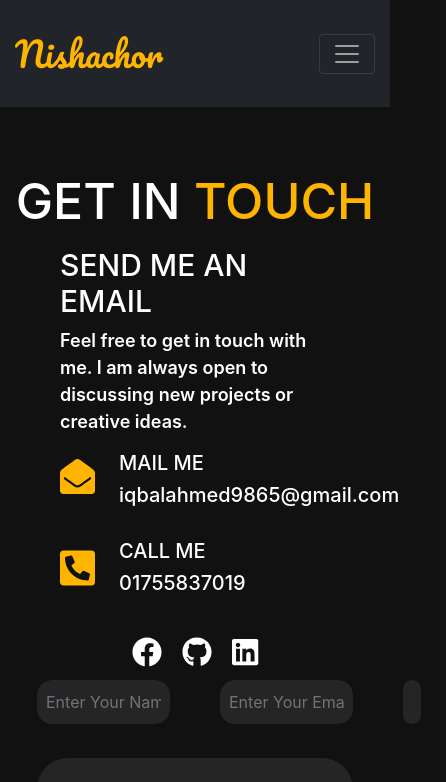
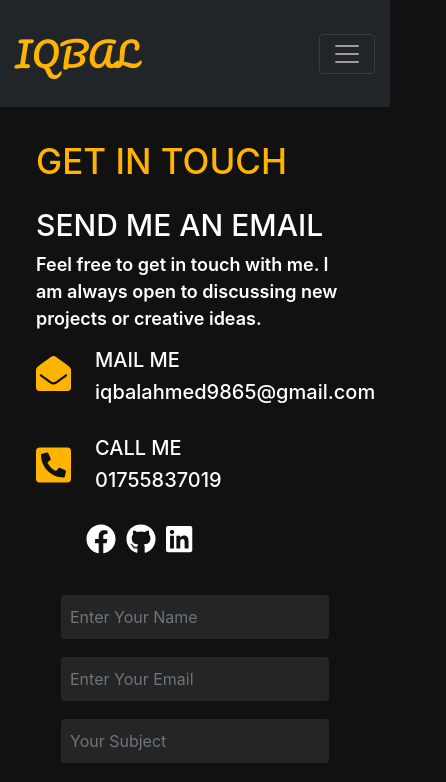
Before and after one commit to iqbal9865/PORTFOLIO, a React (Create React App) app: page /contact in a window 390 px wide. Shown: the top 782 px of the page, 446 px wide, since content can reach past the window. Built offline with nearby package versions, Linux system fonts and the light colour scheme.

Commit message:
responsive contact page

```diff
--- a/src/components/About/ExpEdu.js
+++ b/src/components/About/ExpEdu.js
@@ -15,7 +15,7 @@ const ExpEdu = () => {
                     <h3 className='text-start px-3 mb-5'>Education</h3>
                     <p className='text-start px-3'>30 Dec 2017 - Present</p>
                     <h4 className='text-start px-3'>BSc in CSE - City University.</h4>
-                    <p className='text-start px-3'>I was an Intern there. My job was building user friendly website using WordPress's themes and plugins. During working here I'm include in Web Development sector.</p>
+                    <p className='text-start px-3'>Here I am participate with many club activities. I am the Co-convener of BASIS student forum City University Chapter. I'm also an executive member of City University Programming Club</p>
                 </div>
             </div>
             </div>
--- a/src/components/Contact/Contact.css
+++ b/src/components/Contact/Contact.css
@@ -2,7 +2,7 @@
     max-width: 100%!important
 }
 input{
-    border-radius: 1em!important;
+    /* border-radius: 1em!important; */
     border: 1px solid #111!important;
     background: #252525!important;
     color: white!important;
@@ -12,7 +12,7 @@ input{
 
 }
 textarea{
-    border-radius: 2em!important;
+    /* border-radius: 2em!important; */
     margin-top: 2em;
     border: 1px solid #111!important;
     background: #252525!important;
@@ -25,7 +25,7 @@ textarea{
     padding: 15px 80px!important;
     margin: 0 25px;
     text-transform: uppercase;
-    border-radius: 2em!important;
+    /* border-radius: 2em!important; */
     border: 1px solid #ffb400!important;
     background-color: #111!important;
     font-size: 16px;
@@ -37,3 +37,14 @@ textarea{
     background-color: #ffb400!important;
     transform: scale(1.04);
 }
+@media screen and (max-width: 768px) {
+    .get-in-touch{
+        font-size: 35px!important;
+        margin: 25px 0!important;
+        display:flex!important;
+        justify-content: start!important;
+    }
+    .submit{
+        padding: 10px 40px!important;
+    }
+}
--- a/src/components/Contact/Contact.js
+++ b/src/components/Contact/Contact.js
@@ -16,55 +16,56 @@ const Contact = () => {
         <div>
             <Navbar/>
             <div>
-                <div className='row py-5 w-100 m-auto'>
-                    <h1 className='my-3' style={{fontSize:'50px'}}>GET IN <span style={{color:'#ffb400'}}>TOUCH</span> </h1>
-                    <div className='col-md-4 col-12'>
-                        <div className='container'>
-                            <h4 style={{fontSize:'30px'}} className='text-start px-4'>SEND ME AN EMAIL</h4>
-                            <p style={{fontSize:'18px'}} className='text-start px-4'>Feel free to get in touch with me. I am always open to discussing new  projects or creative ideas.</p>
+                <div className='row py-2 w-100 m-auto container'>
+                    <h1 className='my-3 get-in-touch' style={{fontSize:'45px',color:'#ffb400'}}>GET IN TOUCH </h1>
+                    <div className='col-lg-4 col-12'>
+                        <div className=''>
+                            <h4 style={{fontSize:'30px'}} className='text-start pr-5'>SEND ME AN EMAIL</h4>
+                            <p style={{fontSize:'18px'}} className='text-start pr-5'>Feel free to get in touch with me. I am always open to discussing new  projects or creative ideas.</p>
                         </div>
-                        <div className='d-flex container'>
-                            <div className='text-start px-4' style={{fontSize:'35px', color:'#ffb400'}}><FontAwesomeIcon icon={faEnvelopeOpen} /></div>
+                        <div className='d-flex'>
+                            <div className='text-start' style={{fontSize:'35px', color:'#ffb400'}}><FontAwesomeIcon icon={faEnvelopeOpen} /></div>
                             <div>
-                                <h5 className='text-start'>MAIL ME</h5>
-                                <h5 className='text-start'>iqbalahmed9865@gmail.com</h5>
+                                <h5 className='text-start px-4'>MAIL ME</h5>
+                                <h5 className='text-start px-4'>iqbalahmed9865@gmail.com</h5>
                             </div>
                         </div>
 
-                        <div className='d-flex container my-4'>
-                            <div className='text-start px-4' style={{fontSize:'40px', color:'#ffb400'}}><FontAwesomeIcon icon={faPhoneSquareAlt} /></div>
+                        <div className='d-flex my-4'>
+                            <div className='text-start' style={{fontSize:'40px', color:'#ffb400'}}><FontAwesomeIcon icon={faPhoneSquareAlt} /></div>
                             <div>
-                                <h5 className='text-start'>CALL ME</h5>
-                                <h5 className='text-start'>01755837019</h5>
+                                <h5 className='text-start px-4'>CALL ME</h5>
+                                <h5 className='text-start px-4'>01755837019</h5>
                             </div>
-
+                        </div>
+                        <div className='text-start'>
+                        <a href="https://www.facebook.com/IqbalEmon142/"><FontAwesomeIcon style={{fontSize:'30px',marginLeft:'50px',marginBottom:'30px',color:'#fff'}} icon={faFacebook} /></a>
+                        <a href="https://github.com/iqbal9865"><FontAwesomeIcon style={{fontSize:'30px',marginLeft:'10px',marginBottom:'30px',color:'#fff'}} icon={faGithub} /></a>
+                        <a href="https://www.linkedin.com/in/iqbal-ahmed43/"><FontAwesomeIcon style={{fontSize:'30px',marginLeft:'10px',marginBottom:'30px',color:'#fff'}} icon={faLinkedin} /></a>
                         </div>
 
-                        <a href="https://www.facebook.com/IqbalEmon142/"><FontAwesomeIcon style={{fontSize:'30px',margin:'10px',color:'#fff'}} icon={faFacebook} /></a>
-                        <a href="https://github.com/iqbal9865"><FontAwesomeIcon style={{fontSize:'30px',margin:'10px',color:'#fff'}} icon={faGithub} /></a>
-                        <a href="https://www.linkedin.com/in/iqbal-ahmed43/"><FontAwesomeIcon style={{fontSize:'30px',margin:'10px',color:'#fff'}} icon={faLinkedin} /></a>
 
 
                     </div>
-                    <div className='col-md-8 col-12'>
+                    <div className='col-lg-8 col-12'>
                       <form className='form' target='_blank' action="https://formspree.io/f/xgerozkq"
                         method="POST">
-                        <div className='d-flex'>
-                            <div className="form-group container col-md-4 col-6">
+                        <div>
+                            <div className="form-group col-md-12 container mt-2 mb-3">
                             <input className="form-control" placeholder='Enter Your Name' {...register("name", { required: true })} />
                             </div>
 
-                            <div className='form-group container col-md-4 col-6'>
+                            <div className='form-group container col-md-12 my-3'>
                             <input className='form-control' placeholder='Enter Your Email' {...register("email", { required: true })} />
                             {errors.exampleRequired && <span>This field is required</span>}
                             </div>
 
-                            <div className="form-group container col-md-4">
+                            <div className="form-group container col-md-12 my-3">
                             <input className="form-control" placeholder='Your Subject' {...register("subject")} />
                             </div>
                         </div>
                         <div className='form-group container'>
-                             <textarea className='form-control' placeholder='Your Message' rows="6" cols="100">
+                             <textarea className='form-control' placeholder='Your Message' rows="5" cols="100">
 
                         </textarea> </div>
                          <input className='submit my-4 d-flex justify-content-start' type="submit" value='SEND MESSAGE' />
--- a/src/components/Home/Header.css
+++ b/src/components/Home/Header.css
@@ -28,7 +28,7 @@
 }
 .text{
     line-height: 2rem;
-    text-align: justify;
+    text-align: justify!important;
 }
 #animated{
    width: 0ch;
@@ -47,12 +47,15 @@
 @media only screen and (max-width: 600px) {
     #animated{
         margin-left: 0!important;
-        font-size:34px!important;
+        font-size:30px!important;
     }
 }
 @media only screen and (max-width: 600px) {
     img{
         width:320px!important;
+    }
+    .text{
+        text-align: justify!important;
+    }
 
-    }
 }
--- a/src/components/Home/Header.js
+++ b/src/components/Home/Header.js
@@ -14,7 +14,7 @@ const Header = () => {
             </div>
             <div className='col-md-7 col-sm-12 description '>
                <div>
-                    <h1 id='animated' className='pt-5' style={{color: '#ffb400',letterSpacing:'1px',marginLeft:'90px'}}> Hi !  I'M IQBAL AHMED.</h1>
+                    <h1 id='animated' className='pt-5' style={{color: '#ffb400',letterSpacing:'1px',marginLeft:'90px'}}> Hi I'M IQBAL AHMED.</h1>
                     <h1 >WEB DEVELOPER</h1>
                </div>
                <div className="about py-3">
@@ -25,7 +25,7 @@ const Header = () => {
                    <br/> <br/>
                    <a href="https://drive.google.com/uc?export=download&id=140-HWDdvLqCnmp4VmsRVPUP__6IfV-fc" ><button className='button'>DOWNLOAD RESUME</button></a>
                </div>
-               <div className='text-end mt-5'>
+               <div className='text-end mt-3'>
                <a href="https://www.facebook.com/IqbalEmon142/"><FontAwesomeIcon style={{fontSize:'30px',margin:'10px',color:'#fff'}} icon={faFacebook} /></a>
                 <a href="https://github.com/iqbal9865"><FontAwesomeIcon style={{fontSize:'30px',margin:'10px',color:'#fff'}} icon={faGithub} /></a>
                 <a href="https://www.linkedin.com/in/iqbal-ahmed43/"><FontAwesomeIcon style={{fontSize:'30px',margin:'10px',color:'#fff'}} icon={faLinkedin} /></a>
--- a/src/components/Projects/ProjectDetails/ProjectDetails.css
+++ b/src/components/Projects/ProjectDetails/ProjectDetails.css
@@ -37,7 +37,7 @@ li{
 }
 
 .name{
-    font-family: 'Pacifico', cursive;
+    /* font-family: 'Pacifico', cursive; */
     color: #ffb400;
 }
 p{
--- a/src/components/Projects/Projects.css
+++ b/src/components/Projects/Projects.css
@@ -15,6 +15,6 @@
     transform: scale(1.05);
 }
 .title{
-    font-family: 'Pacifico', cursive;
+    /* font-family: 'Pacifico', cursive; */
     color: #ffb400;
 }
--- a/src/components/Projects/Projects.js
+++ b/src/components/Projects/Projects.js
@@ -20,6 +20,7 @@ const Projects = () => {
                         Data.map(project =>
                          <div className='col-md-4  pb-5' onClick={() => handleInfo(project.id)}>
                             <img className='image-fluid' src={project.img} alt=""/>
+                            <h3 className='title m-3'>{project.name}</h3>
                         </div> )
                     }
                 </div>
--- a/src/components/Shared/Navbar/Navbar.js
+++ b/src/components/Shared/Navbar/Navbar.js
@@ -7,7 +7,7 @@ const Navbar = () => {
     {/* <div className="container"> */}
 
         <div className="navi container-fluid w-100">
-          <a className="navbar-brand logo w-25" href="#">Nishachor</a>
+          <a className="navbar-brand logo w-25" href="#">IQBAL</a>
           <button className="navbar-toggler" type="button" data-bs-toggle="collapse" data-bs-target="#navbarSupportedContent" aria-controls="navbarSupportedContent" aria-expanded="false" aria-label="Toggle navigation">
             <span className="navbar-toggler-icon"></span>
           </button>
```
Also changed, not shown: src/components/About/About.css (+5 -6 lines), src/components/About/AboutMe.js (+11 -2 lines), src/Images/Iqbal2.png.
